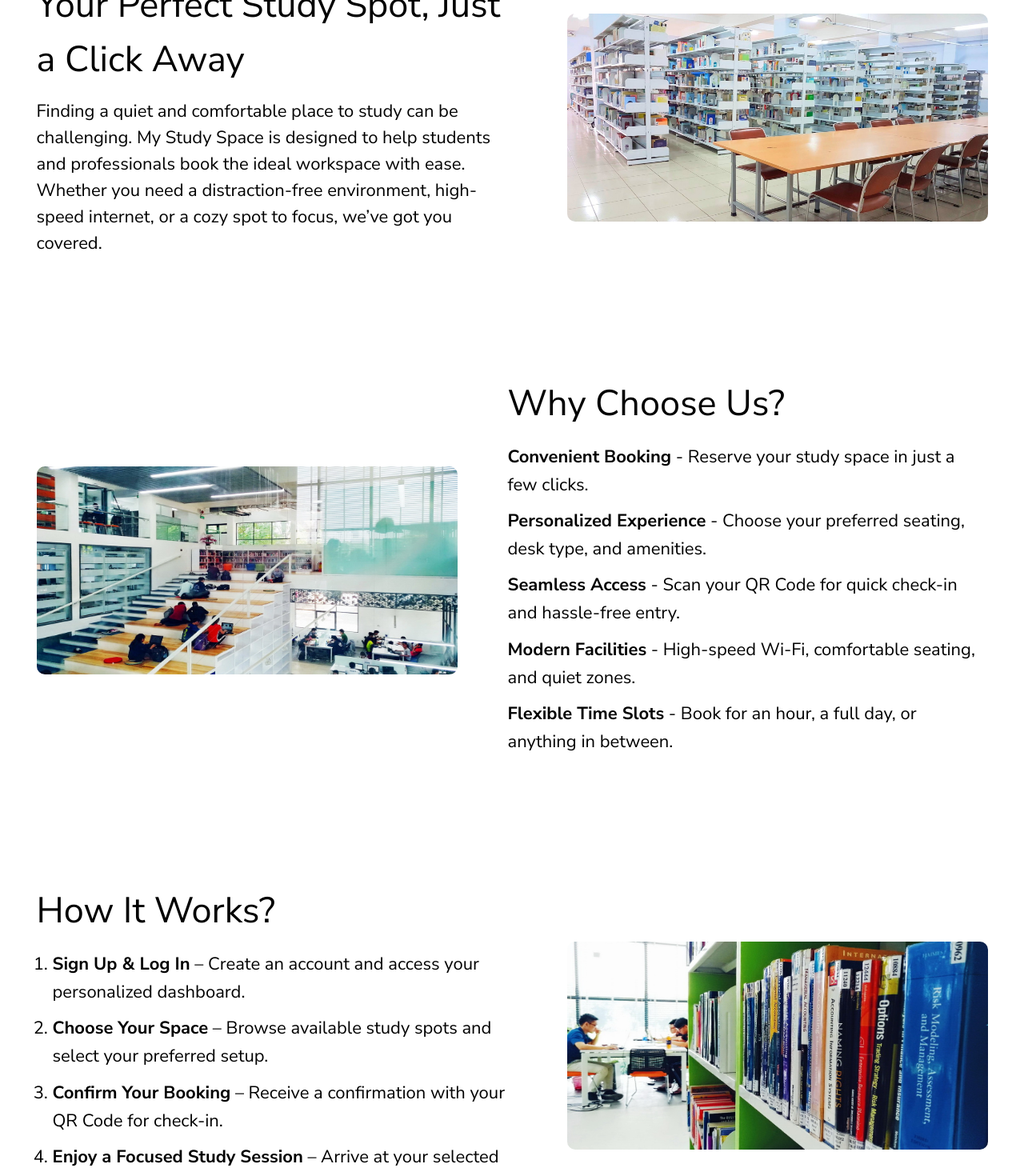
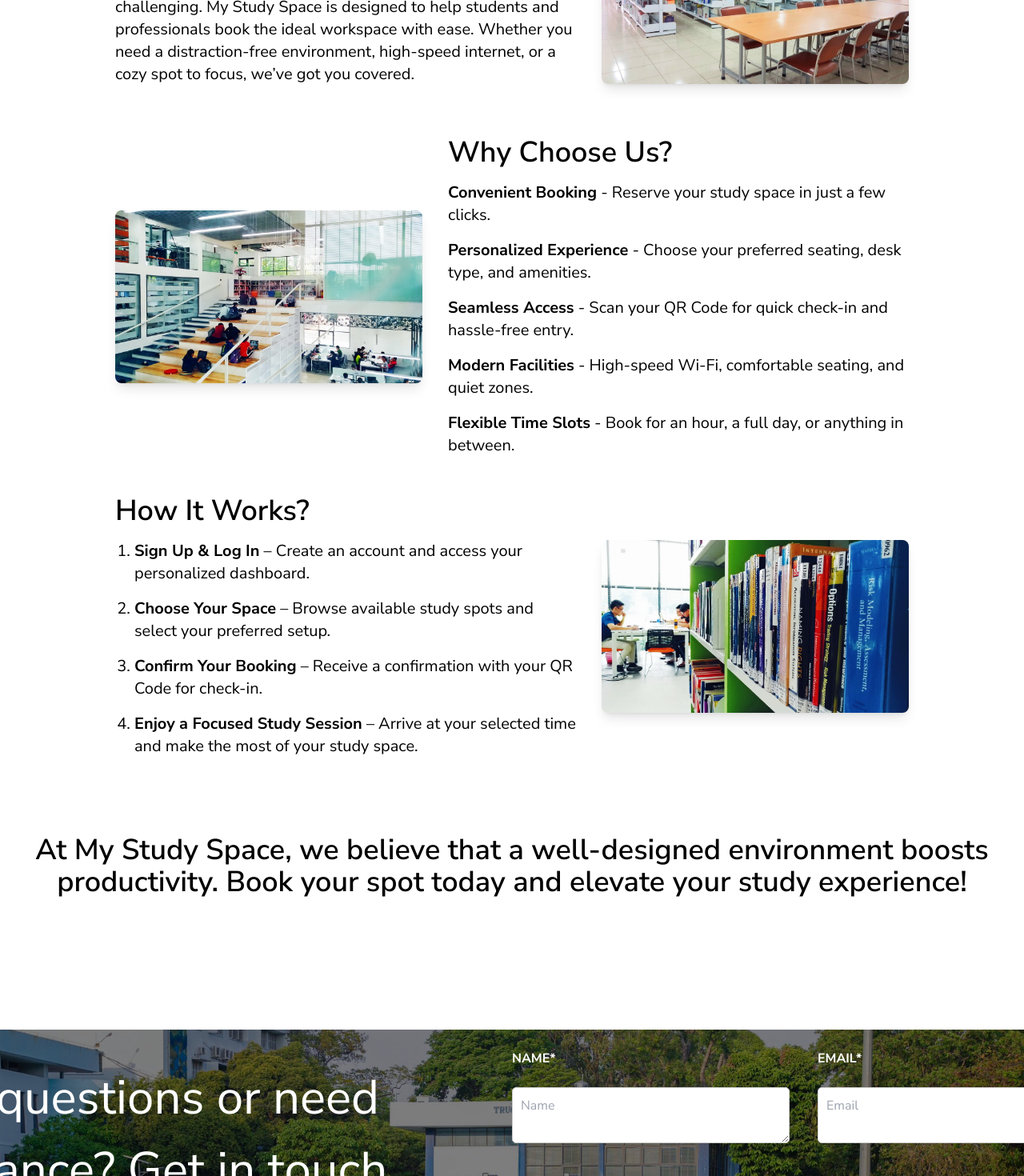
Before and after one commit to cuongtr1704/Smart-Study-Space, a React (Vite) app in the folder client/: page /about in a window 1280 px wide. Shown: the part 760-2230 px from the top of the page at 80% size. Built offline with nearby package versions, Linux system fonts and the light colour scheme; a web font is replaced by a local one.

Commit message:
Update About.jsx

```diff
--- a/client/src/pages/About.jsx
+++ b/client/src/pages/About.jsx
@@ -1,7 +1,7 @@
 import Header from "../components/home-header.jsx";
 import Footer from "../components/home-footer.jsx";
 import ContactSection from "../components/ContactSection.jsx";
-import "../styles/About.css";
+import about from "../images/about.jpg";
 import logo from "../images/logo.png";
 import p1 from "../images/p1.jpg";
 import p2 from "../images/p2.jpg";
@@ -12,88 +12,56 @@ function About() {
     <>
       <Header />
       <main>
-        <section className="about-title">
-          <div className="about-content">
-            <h1>About The Smart Study Space</h1>
+        <section className="about-title relative w-full h-[60vh] bg-cover bg-center flex justify-center items-center text-white" style={{ backgroundImage: `url(${about})` }}>
+          <div className="about-content text-center z-10 max-w-lg mx-auto">
+            <h1 className="text-4xl sm:text-5xl md:text-6xl font-bold">About The Smart Study Space</h1>
           </div>
+          <div className="absolute inset-0 bg-black opacity-50"></div>
         </section>
 
-        <section className="About">
-          <div className="block_1">
-            <div className="about-text">
-              <h2>Your Perfect Study Spot, Just a Click Away</h2>
-              <p>
-                Finding a quiet and comfortable place to study can be
-                challenging. My Study Space is designed to help students and
-                professionals book the ideal workspace with ease. Whether you
-                need a distraction-free environment, high-speed internet, or a
-                cozy spot to focus, we’ve got you covered.
+        <section className="About bg-white py-12 px-6 sm:px-8">
+          <div className="block_1 flex flex-col md:flex-row justify-center items-center gap-8">
+            <div className="about-text text-center md:text-left max-w-xl">
+              <h2 className="text-3xl sm:text-4xl font-semibold mb-4">Your Perfect Study Spot, Just a Click Away</h2>
+              <p className="text-xl mb-4">
+                Finding a quiet and comfortable place to study can be challenging. My Study Space is designed to help students and professionals book the ideal workspace with ease. Whether you need a distraction-free environment, high-speed internet, or a cozy spot to focus, we’ve got you covered.
               </p>
             </div>
-            <img src={p2} alt="Study Space p2" />
+            <img src={p2} alt="Study Space p2" className="w-full sm:w-80 md:w-96 rounded-lg shadow-lg" />
           </div>
 
-          <div className="block_2">
-            <img src={p1} alt="Study Space p1" />
-            <div className="about-text">
-              <h2>Why Choose Us?</h2>
-              <ul>
-                <li>
-                  <strong>Convenient Booking</strong> - Reserve your study space
-                  in just a few clicks.
-                </li>
-                <li>
-                  <strong>Personalized Experience</strong> - Choose your
-                  preferred seating, desk type, and amenities.
-                </li>
-                <li>
-                  <strong>Seamless Access</strong> - Scan your QR Code for quick
-                  check-in and hassle-free entry.
-                </li>
-                <li>
-                  <strong>Modern Facilities</strong> - High-speed Wi-Fi,
-                  comfortable seating, and quiet zones.
-                </li>
-                <li>
-                  <strong>Flexible Time Slots</strong> - Book for an hour, a
-                  full day, or anything in between.
-                </li>
+          <div className="block_2 flex flex-col md:flex-row justify-center items-center gap-8 mt-12">
+            <img src={p1} alt="Study Space p1" className="w-full sm:w-80 md:w-96 rounded-lg shadow-lg" />
+            <div className="about-text text-center md:text-left max-w-xl">
+              <h2 className="text-3xl sm:text-4xl font-semibold mb-4">Why Choose Us?</h2>
+              <ul className="text-xl space-y-4">
+                <li><strong>Convenient Booking</strong> - Reserve your study space in just a few clicks.</li>
+                <li><strong>Personalized Experience</strong> - Choose your preferred seating, desk type, and amenities.</li>
+                <li><strong>Seamless Access</strong> - Scan your QR Code for quick check-in and hassle-free entry.</li>
+                <li><strong>Modern Facilities</strong> - High-speed Wi-Fi, comfortable seating, and quiet zones.</li>
+                <li><strong>Flexible Time Slots</strong> - Book for an hour, a full day, or anything in between.</li>
               </ul>
             </div>
           </div>
 
-          <div className="block_3">
-            <div className="about-text">
-              <h2>How It Works?</h2>
-              <ol>
-                <li>
-                  <strong>Sign Up & Log In</strong> – Create an account and
-                  access your personalized dashboard.
-                </li>
-                <li>
-                  <strong>Choose Your Space</strong> – Browse available study
-                  spots and select your preferred setup.
-                </li>
-                <li>
-                  <strong>Confirm Your Booking</strong> – Receive a confirmation
-                  with your QR Code for check-in.
-                </li>
-                <li>
-                  <strong>Enjoy a Focused Study Session</strong> – Arrive at
-                  your selected time and make the most of your study space.
-                </li>
+          <div className="block_3 flex flex-col md:flex-row justify-center items-center gap-8 mt-12">
+            <div className="about-text text-center md:text-left max-w-xl">
+              <h2 className="text-3xl sm:text-4xl font-semibold mb-4">How It Works?</h2>
+              <ol className="list-decimal pl-6 text-xl space-y-4">
+                <li><strong>Sign Up & Log In</strong> – Create an account and access your personalized dashboard.</li>
+                <li><strong>Choose Your Space</strong> – Browse available study spots and select your preferred setup.</li>
+                <li><strong>Confirm Your Booking</strong> – Receive a confirmation with your QR Code for check-in.</li>
+                <li><strong>Enjoy a Focused Study Session</strong> – Arrive at your selected time and make the most of your study space.</li>
               </ol>
             </div>
-            <img src={p3} alt="Study Space p3" />
+            <img src={p3} alt="Study Space p3" className="w-full sm:w-80 md:w-96 rounded-lg shadow-lg" />
           </div>
         </section>
 
-        <section className="bg-white h-full w-screen">
+        <section className="bg-white h-full w-screen py-12 px-6 text-center">
           <div className="quote">
-            <h2>
-              At My Study Space, we believe that a well-designed environment
-              boosts productivity. Book your spot today and elevate your study
-              experience!
+            <h2 className="text-2xl sm:text-3xl md:text-4xl font-semibold mb-4">
+              At My Study Space, we believe that a well-designed environment boosts productivity. Book your spot today and elevate your study experience!
             </h2>
           </div>
         </section>
```
